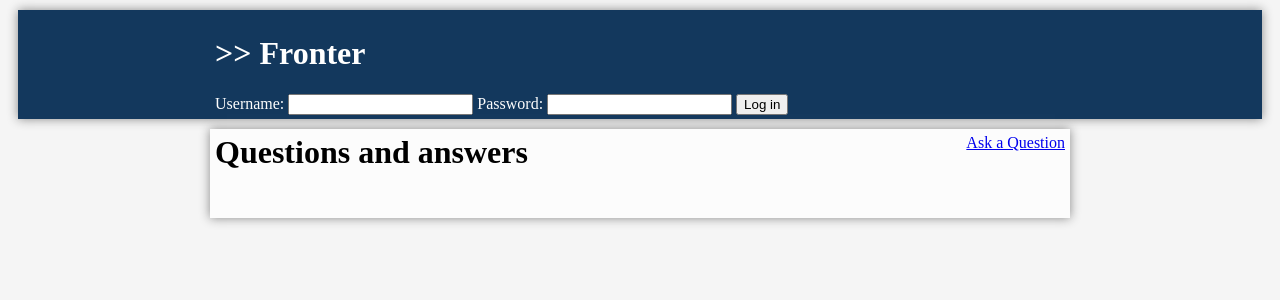
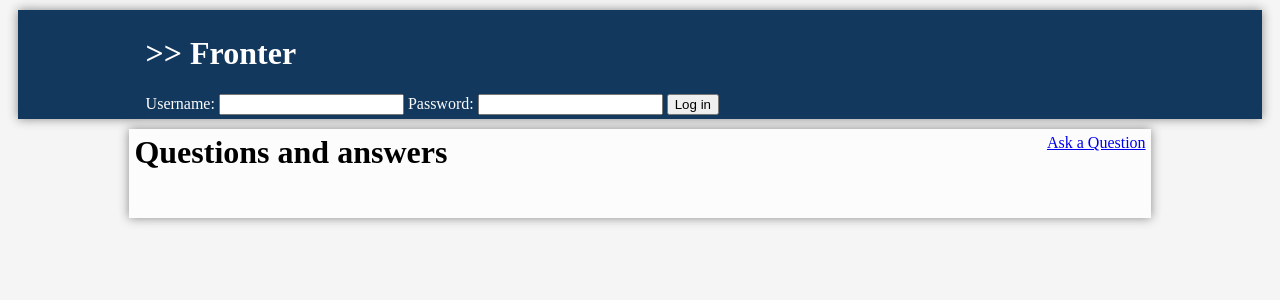
Before and after one commit to HarNys/usabilityTask5, a PHP site: page /index.php in a window 1280 px wide. Shown: the top 300 px of the page. Run offline with PHP 8.4, Linux system fonts and the light colour scheme; data that the repository does not hold is empty.

Commit message:
Update CSS

```diff
--- a/css/style.css
+++ b/css/style.css
@@ -59,7 +59,7 @@ form, form div
 #content
 {
 	background-color:#FCFCFC;
-	width: 850px;
+	width: 80%;
 	height: 100%;
 	margin:auto;
 	padding-bottom:10px;
@@ -111,7 +111,7 @@ form, form div
 
 #headContent
 {
-	width: 850px;
+	width: 80%;
 	height: 100%;
 	margin: auto;
 }
```
Also changed, not shown: 20131118_190837.jpg.
